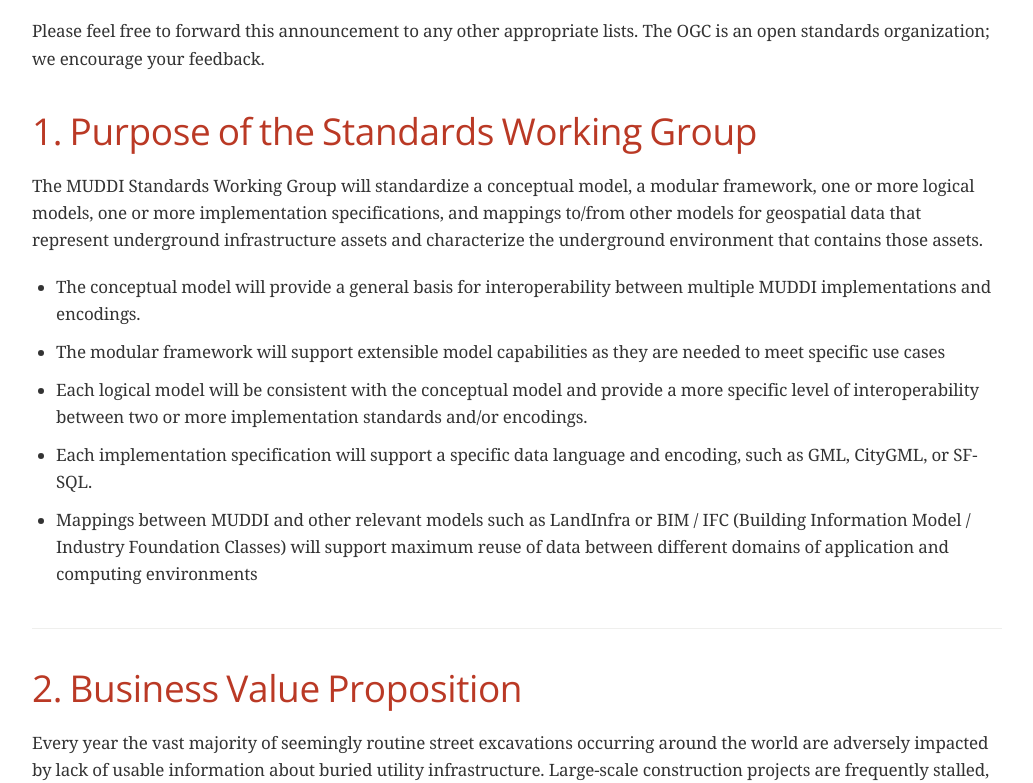
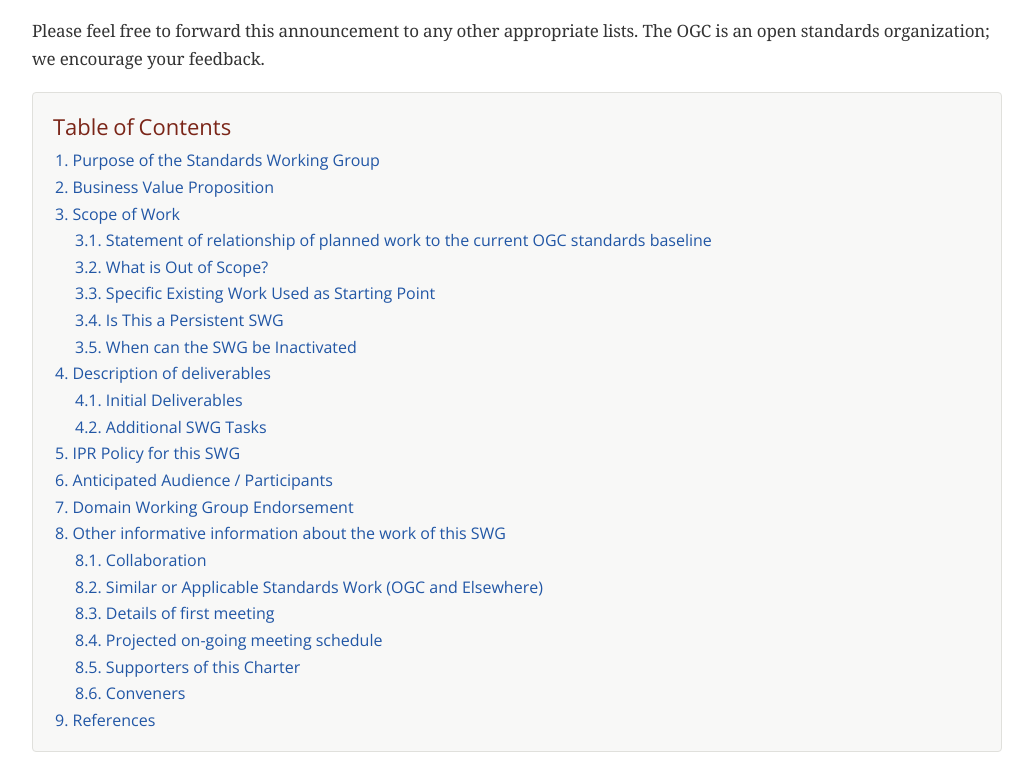
Before and after one commit to opengeospatial/muddi, a plain HTML site: page charter/muddi_swg_charter.html in a window 1280 px wide. Shown: the part 1188-1971 px from the top of the page, without its empty margins (123-1156 px from the left). Drawn offline with nearby package versions, Linux system fonts and the light colour scheme; a web font is replaced by a local one.

Commit message:
minor fixes and rendering

```diff
--- a/charter/muddi_swg_charter.html
+++ b/charter/muddi_swg_charter.html
@@ -521,6 +521,42 @@
 <div class="paragraph">
 <p>Please feel free to forward this announcement to any other appropriate lists. The OGC is an open standards organization; we encourage your feedback.</p>
 </div>
+<div id="toc" class="toc">
+<div id="toctitle" class="title">Table of Contents</div>
+<ul class="sectlevel1">
+<li><a href="#_purpose_of_the_standards_working_group">1. Purpose of the Standards Working Group</a></li>
+<li><a href="#_business_value_proposition">2. Business Value Proposition</a></li>
+<li><a href="#_scope_of_work">3. Scope of Work</a>
+<ul class="sectlevel2">
+<li><a href="#_statement_of_relationship_of_planned_work_to_the_current_ogc_standards_baseline">3.1. Statement of relationship of planned work to the current OGC standards baseline</a></li>
+<li><a href="#_what_is_out_of_scope">3.2. What is Out of Scope?</a></li>
+<li><a href="#_specific_existing_work_used_as_starting_point">3.3. Specific Existing Work Used as Starting Point</a></li>
+<li><a href="#_is_this_a_persistent_swg">3.4. Is This a Persistent SWG</a></li>
+<li><a href="#_when_can_the_swg_be_inactivated">3.5. When can the SWG be Inactivated</a></li>
+</ul>
+</li>
+<li><a href="#_description_of_deliverables">4. Description of deliverables</a>
+<ul class="sectlevel2">
+<li><a href="#_initial_deliverables">4.1. Initial Deliverables</a></li>
+<li><a href="#_additional_swg_tasks">4.2. Additional SWG Tasks</a></li>
+</ul>
+</li>
+<li><a href="#_ipr_policy_for_this_swg">5. IPR Policy for this SWG</a></li>
+<li><a href="#_anticipated_audience_participants">6. Anticipated Audience / Participants</a></li>
+<li><a href="#_domain_working_group_endorsement">7. Domain Working Group Endorsement</a></li>
+<li><a href="#_other_informative_information_about_the_work_of_this_swg">8. Other informative information about the work of this SWG</a>
+<ul class="sectlevel2">
+<li><a href="#_collaboration">8.1. Collaboration</a></li>
+<li><a href="#_similar_or_applicable_standards_work_ogc_and_elsewhere">8.2. Similar or Applicable Standards Work (OGC and Elsewhere)</a></li>
+<li><a href="#_details_of_first_meeting">8.3. Details of first meeting</a></li>
+<li><a href="#_projected_on_going_meeting_schedule">8.4. Projected on-going meeting schedule</a></li>
+<li><a href="#_supporters_of_this_charter">8.5. Supporters of this Charter</a></li>
+<li><a href="#_conveners">8.6. Conveners</a></li>
+</ul>
+</li>
+<li><a href="#_references">9. References</a></li>
+</ul>
+</div>
 </div>
 </div>
 <div class="sect1">
@@ -767,10 +803,13 @@
 <div class="sect2">
 <h3 id="_collaboration"><a class="anchor" href="#_collaboration"></a>8.1. Collaboration</h3>
 <div class="paragraph">
-<p>Liaise with the OGC CityGML SWG, InfraGML SWG, GeoSciML SWG, and other SWGs and DWGs, to ensure consistency of approach to data model standardization.</p>
+<p>Liaison is expected with the OGC CityGML SWG, InfraGML SWG, GeoSciML SWG, and other SWGs and DWGs, to ensure consistency of approach to data model standardization.</p>
 </div>
 <div class="paragraph">
-<p>Other collaborators are expected to include, beside the 3DIM DWG: the IDBE Subcommittee, the LandInfra DWG, Utilities and Energy DWG, Smart City DWG, PipelineML SWG, etc within OGC, as well as BuildingSmart International (BIM/IFC) and the American Society of Civil Engineers (38-02, As-built) outside of OGC.</p>
+<p>Liaison is also planned with the American Society of Civil Engineers for coordination with regard to ASCE 38-02, "As-Built" specifications. The contact for this coordination is Phil Meis</p>
+</div>
+<div class="paragraph">
+<p>Other collaborators are expected to include, beside the 3DIM DWG: the IDBE Subcommittee, the LandInfra DWG, Utilities and Energy DWG, Smart City DWG, PipelineML SWG, etc within OGC, as well as BuildingSmart International (BIM/IFC) outside of OGC.</p>
 </div>
 </div>
 <div class="sect2">
@@ -862,7 +901,7 @@
 </div>
 <div id="footer">
 <div id="footer-text">
-Last updated 2020-02-05 15:23:03 EST
+Last updated 2020-02-18 16:03:26 EST
 </div>
 </div>
 </body>
```
Also changed, not shown: 4 other files.
